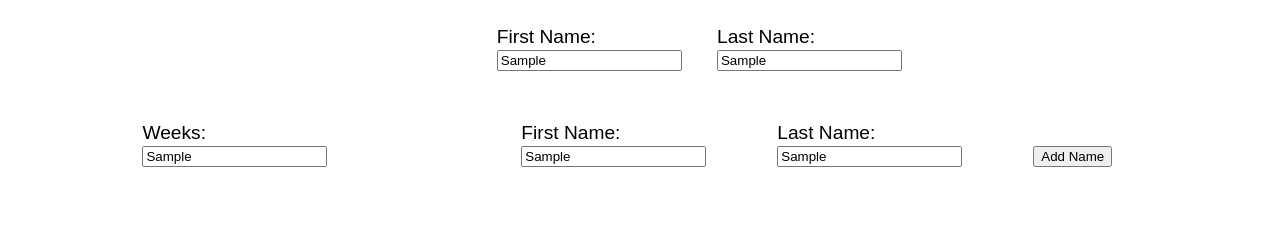
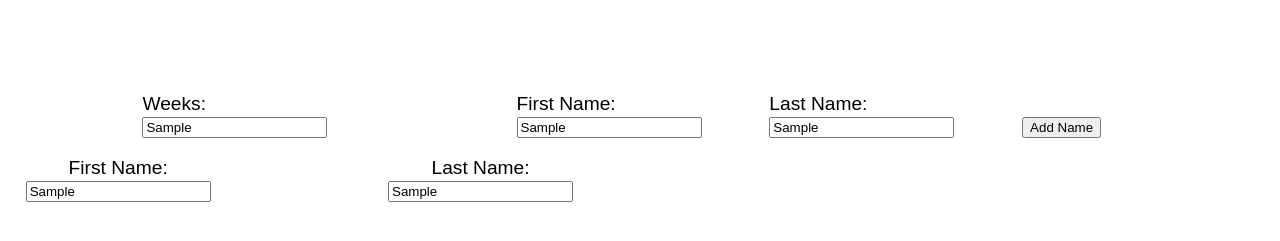
Before and after one commit to Latonis/Partner-Generator, a plain HTML site: page index.html in a window 1280 px wide. Both pictures are taken after typing "Sample", "Sample", "Sample" into the empty fields and a click on the button "Add Name". Shown: the part 79-320 px from the top of the page. Drawn offline with nearby package versions, Linux system fonts and the light colour scheme.

Commit message:
CSS and Jquery troubles

```diff
--- a/stylesheet.css
+++ b/stylesheet.css
@@ -11,7 +11,6 @@ h1 {
     width: 80%;
     margin:5em 0 0 7em;
     overflow:hidden;
-    position:absolute;
 
 }
 
@@ -22,13 +21,18 @@ body {
 
 /* JQuery Additions */
 .newInputs {
-    float:right;
-    width:63%;
+    margin-top:0.5em;
+    width: 60%;
+    text-align:center;
+    margin-left: 0.8em;
+    margin-right:0.8em;
 
 }
 
 .newInputs .text-field {
-    margin-left:1.1em;
+    margin:0.5em 9em 0.5em 0;
+    display: inline-block;
+
 
 }
 /*-----------------------------------*/
```
